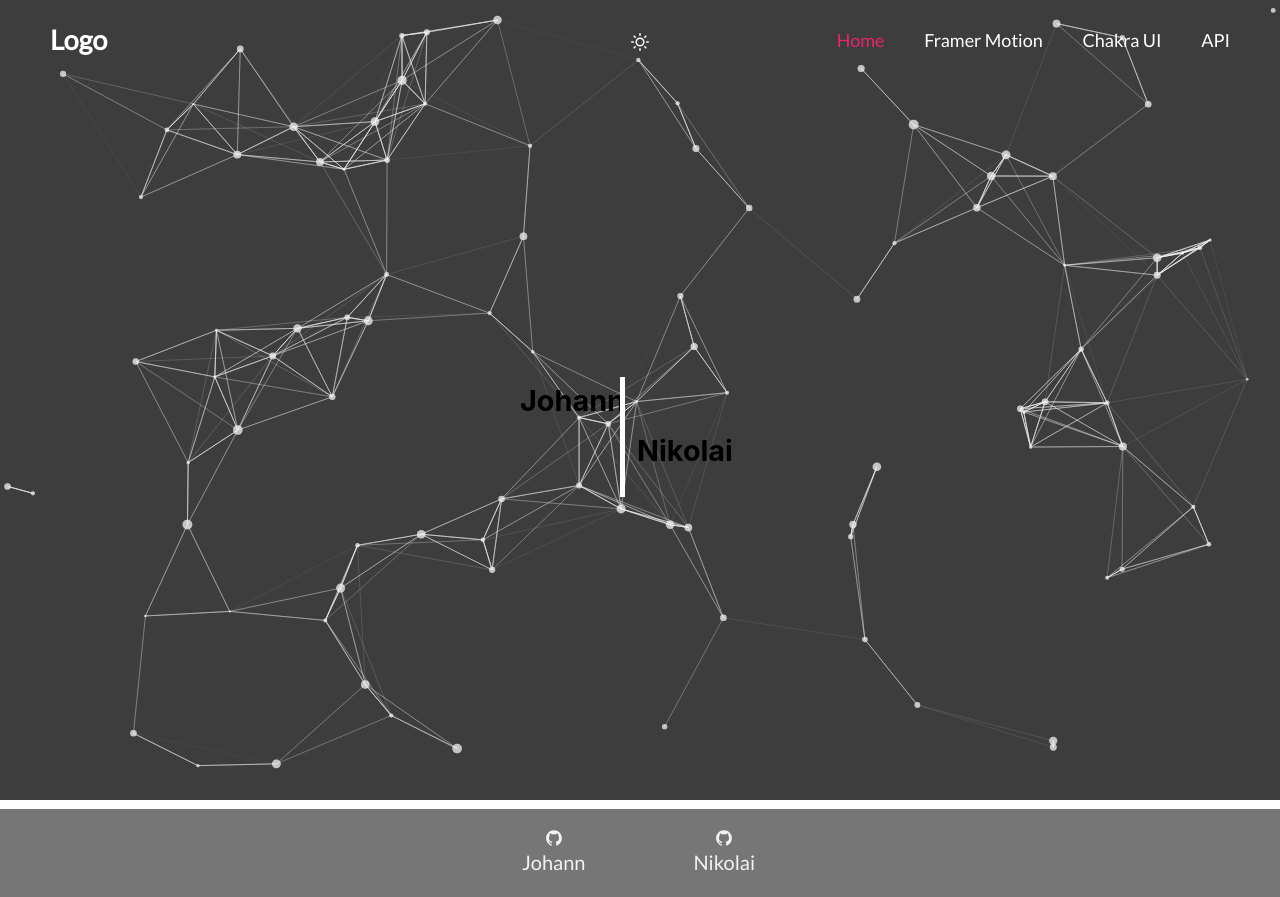
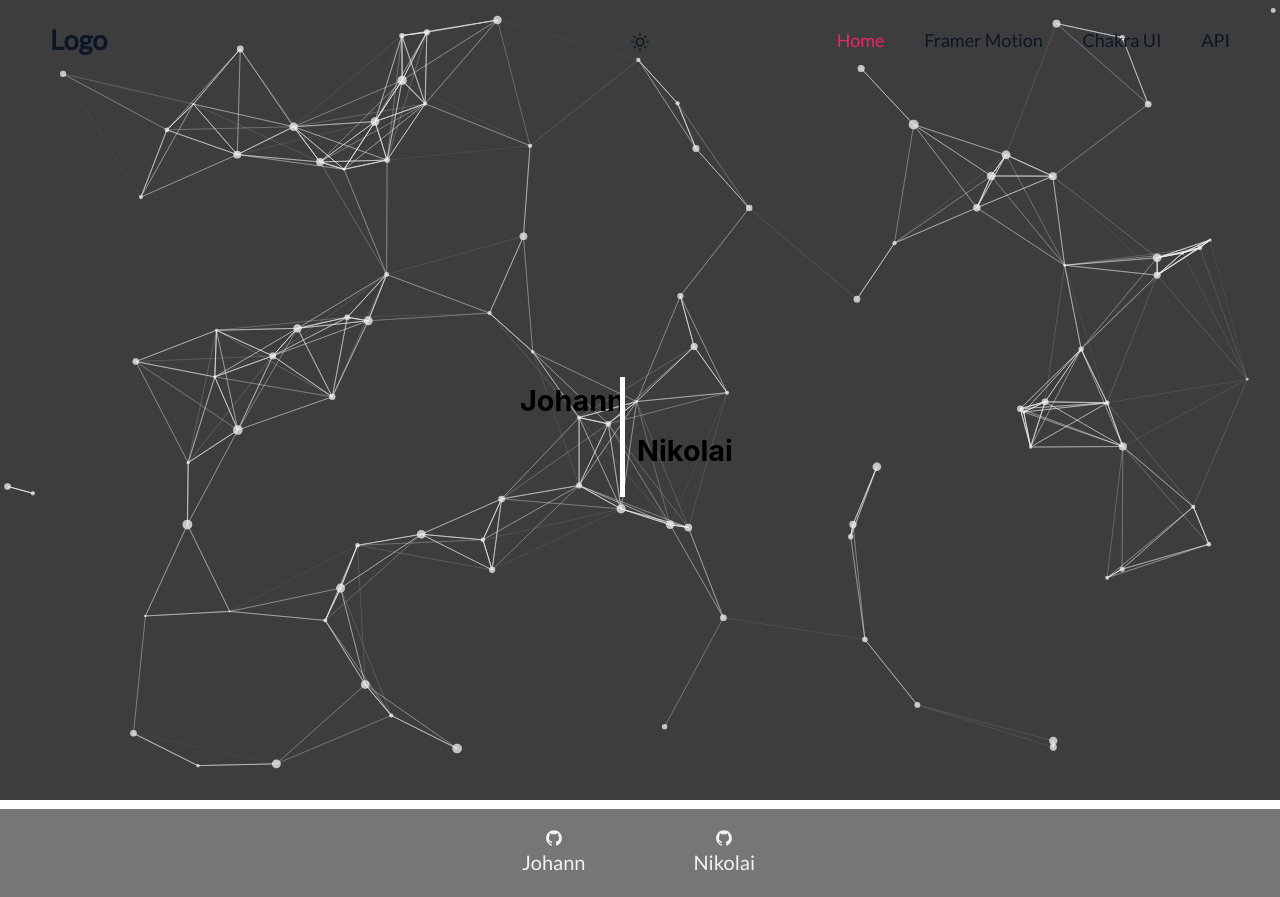
Before and after one commit to Nikothaboss/React-framework-practice-, a React (Create React App) app: page / in a window 1280 px wide. Built offline with nearby package versions, Linux system fonts and the light colour scheme; a web font is replaced by a local one.

Commit message:
header color

```diff
--- a/src/components/Header/Header.js
+++ b/src/components/Header/Header.js
@@ -9,8 +9,8 @@ import { colors } from '../../app.styled';
 
 const Header = () => {
   const [screenWidth, setScreenWidth] = useState(window.innerWidth);
-  const location = useLocation()
-  console.log(location)
+  const location = useLocation();
+  console.log(location);
 
   const handleSize = () => {
     setScreenWidth(window.innerWidth);
@@ -25,6 +25,10 @@ const Header = () => {
   const { colorMode, toggleColorMode } = useColorMode();
   const bg = useColorModeValue(`${colors.darkBlue}`, `${colors.gradient}`);
   const color = useColorModeValue(`${colors.white}`, `${colors.darkBlue}`);
+  const opositeColor = useColorModeValue(
+    `${colors.darkBlue}`,
+    `${colors.white}`
+  );
 
   const colorModeVariants = {
     enter: {
@@ -46,7 +50,10 @@ const Header = () => {
   const [sunrise, setSunrise] = useState(false);
 
   return (
-    <Box bg={location.pathname === "/" ? 'transparent' : bg} color={color}>
+    <Box
+      bg={location.pathname === '/' ? 'transparent' : bg}
+      color={opositeColor}
+    >
       <StyledHeader>
         <Grid templateColumns='repeat(3, 1fr)' alignContent='center'>
           <motion.div
--- a/src/components/Home/Home.js
+++ b/src/components/Home/Home.js
@@ -7,7 +7,7 @@ import { colors } from '../../app.styled';
 import { StyledHome } from './Home.styled';
 import Particles from 'react-tsparticles';
 
-const Home = () => {
+const Home = React.memo(() => {
   const headlineVariant = {
     initial: {
       opacity: 0,
@@ -74,8 +74,9 @@ const Home = () => {
       },
     },
   };
-  const MotionHeading = motion(Heading)
-  const headingColor = useColorModeValue("#000", "#fff")
+  const MotionHeading = motion(Heading);
+  const MotionBox = motion(Box);
+  const headingColor = useColorModeValue('#000', '#fff');
   return (
     <StyledHome>
       <ParticleComponent className='particles' />
@@ -95,12 +96,13 @@ const Home = () => {
           <MotionHeading color={headingColor}>Johann</MotionHeading>
         </motion.div>
 
-        <motion.div
+        <MotionHeading
+          color={headingColor}
           variants={headlineVariant}
           initial='initialSideline'
           animate='animateSideline'
           className='sideline'
-        ></motion.div>
+        ></MotionHeading>
 
         <motion.div
           variants={headlineVariant}
@@ -120,10 +122,10 @@ const Home = () => {
       </motion.section>
     </StyledHome>
   );
-};
+});
 
 const ParticleComponent = () => {
-  const colorMode = useColorMode()
+  const colorMode = useColorMode();
   const particlesInit = (main) => {
     console.log(main);
     // you can initialize the tsParticles instance (main) here, adding custom shapes or presets
@@ -139,7 +141,7 @@ const ParticleComponent = () => {
       options={{
         background: {
           color: {
-            value: `${colorMode.colorMode === "light" ? "#f2f2f2" : "#3d3d3d"}`,
+            value: `${colorMode.colorMode === 'light' ? '#f2f2f2' : '#3d3d3d'}`,
           },
         },
         fpsLimit: 30,
@@ -173,10 +175,10 @@ const ParticleComponent = () => {
         },
         particles: {
           color: {
-            value: `${colorMode.colorMode === "light" ? "#3d3d3d" : "#f2f2f2"}`,
+            value: `${colorMode.colorMode === 'light' ? '#3d3d3d' : '#f2f2f2'}`,
           },
           links: {
-            color: `${colorMode.colorMode === "light" ? "#3d3d3d" : "#f2f2f2"}`,
+            color: `${colorMode.colorMode === 'light' ? '#3d3d3d' : '#f2f2f2'}`,
             distance: 150,
             enable: true,
             opacity: 0.5,
```
